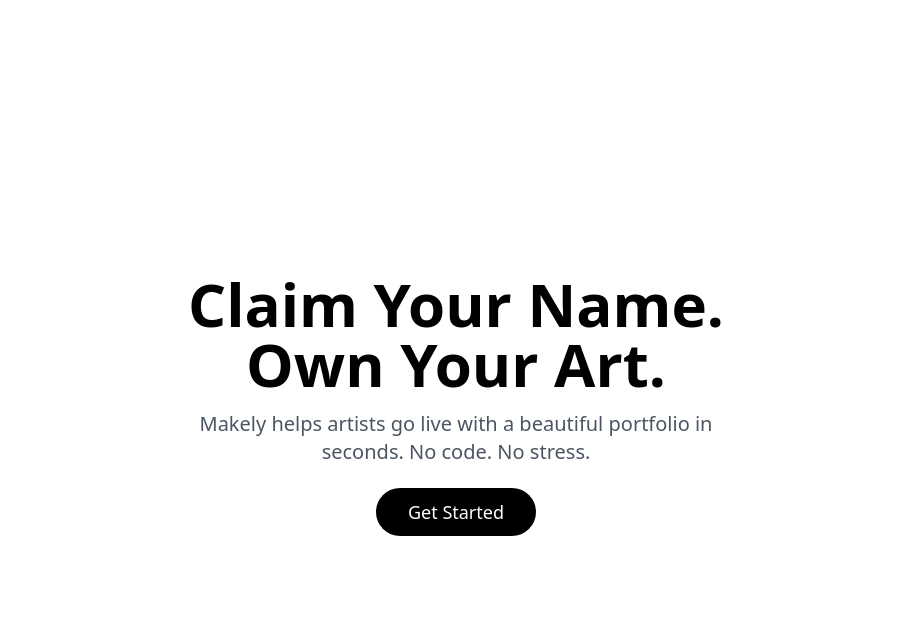
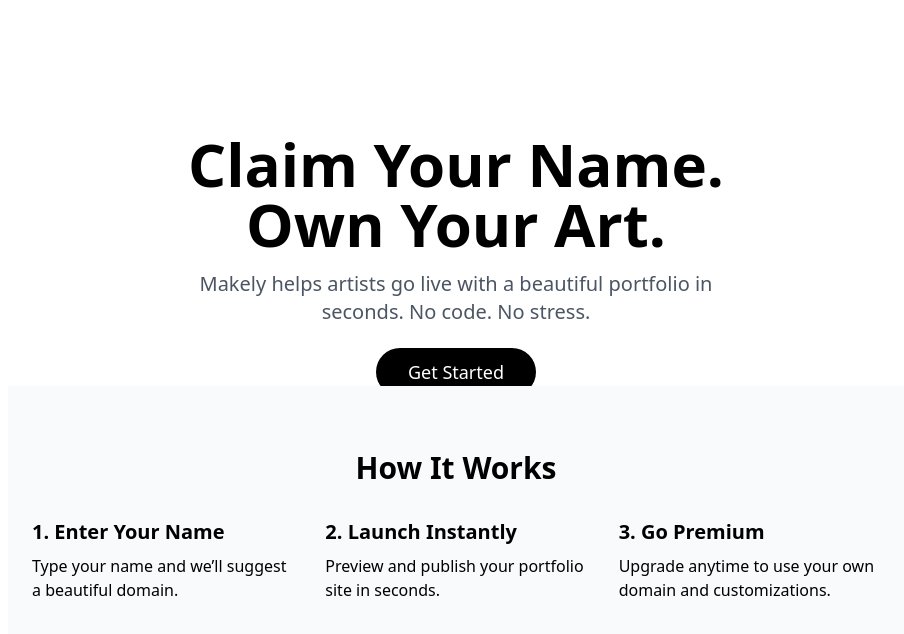
Before and after one commit to MakelyArt/template, a Next.js app: page / in a window 1280 px wide. Shown: the top 634 px of the page, without its empty margins (184-1088 px from the left). Built offline with nearby package versions, Linux system fonts and the light colour scheme.

Commit message:
Update index.js

```diff
--- a/pages/index.js
+++ b/pages/index.js
@@ -17,6 +17,25 @@
     Get Started
   </a>
 </Link>
+    <section className="py-16 bg-gray-50" id="how-it-works">
+  <div className="max-w-4xl mx-auto px-6 text-center">
+    <h2 className="text-3xl font-bold mb-8">How It Works</h2>
+    <div className="grid sm:grid-cols-3 gap-8 text-left">
+      <div>
+        <h3 className="text-xl font-semibold mb-2">1. Enter Your Name</h3>
+        <p>Type your name and we’ll suggest a beautiful domain.</p>
+      </div>
+      <div>
+        <h3 className="text-xl font-semibold mb-2">2. Launch Instantly</h3>
+        <p>Preview and publish your portfolio site in seconds.</p>
+      </div>
+      <div>
+        <h3 className="text-xl font-semibold mb-2">3. Go Premium</h3>
+        <p>Upgrade anytime to use your own domain and customizations.</p>
+      </div>
+    </div>
+  </div>
+</section>
 </div>
   );
 }
```
